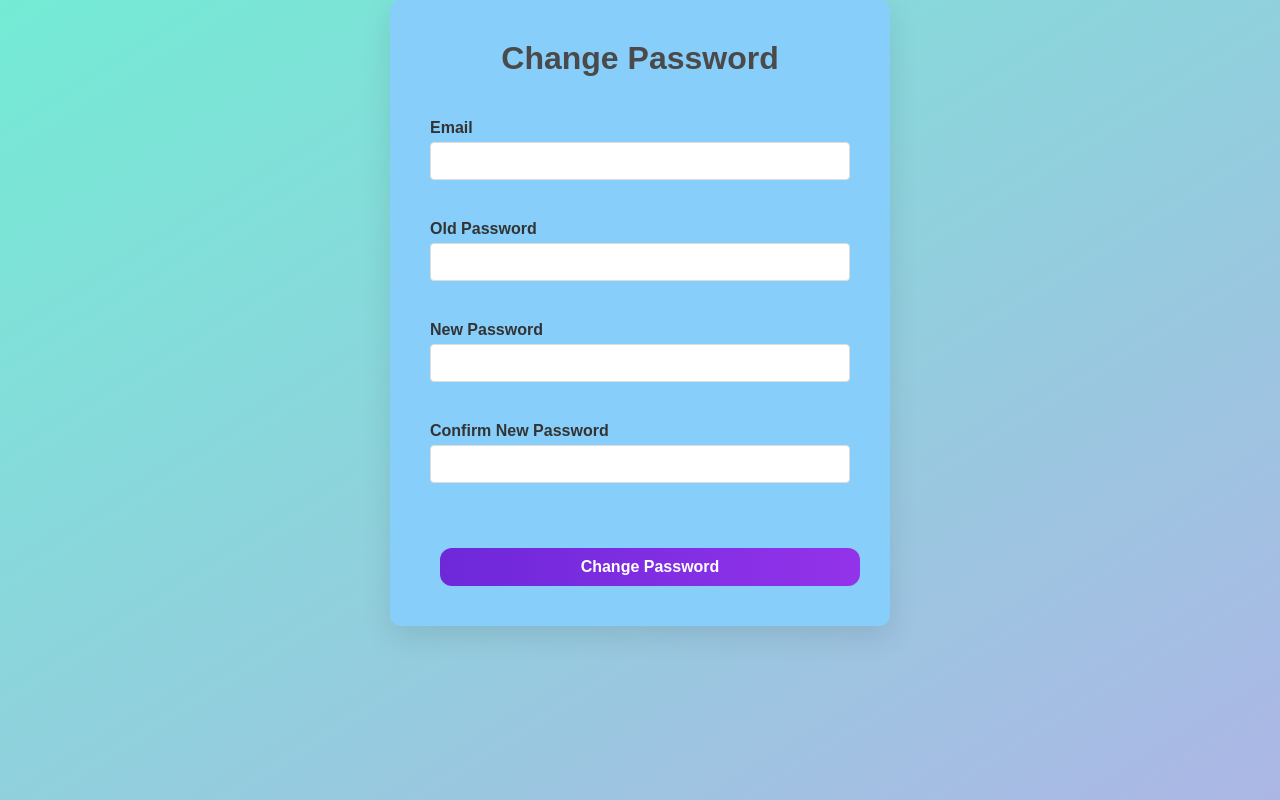
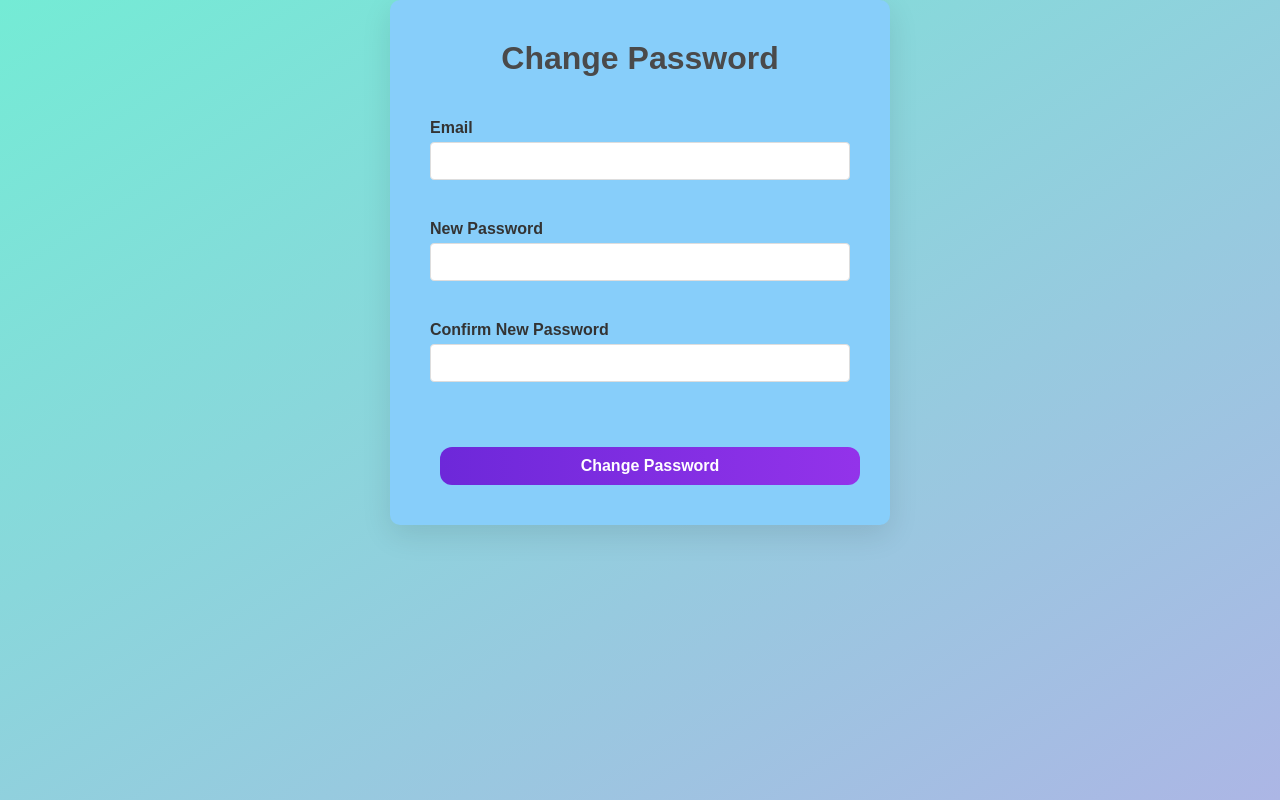
Before and after one commit to ritesh10-codes/MGMT_FRONTEND, a React (Create React App) app: page /password in a window 1280 px wide. Built offline with nearby package versions, Linux system fonts and the light colour scheme.

Commit message:
Changes in password-chnage

```diff
--- a/src/Component/Password.js
+++ b/src/Component/Password.js
@@ -5,7 +5,7 @@ import { Navigate } from 'react-router-dom';
 
 const PasswordChangeForm = () => {
   const [email, setEmail] = useState(''); // State for email
-  const [oldPassword, setOldPassword] = useState('');
+  // const [oldPassword, setOldPassword] = useState('');
   const [newPassword, setNewPassword] = useState('');
   const [confirmPassword, setConfirmPassword] = useState('');
   const [error, setError] = useState('');
@@ -33,7 +33,7 @@ const PasswordChangeForm = () => {
     // Create the payload with email, old password, new password, and confirm password
     const payload = {
       email,  // Include email in the payload
-      oldPassword,
+      // oldPassword,
       newPassword,
       confirmPassword
     };
@@ -78,7 +78,7 @@ const PasswordChangeForm = () => {
           />
         </div>
 
-        <div className="form-field">
+        {/* <div className="form-field">
           <label htmlFor="oldPassword">Old Password</label>
           <input
             type="password"
@@ -87,7 +87,7 @@ const PasswordChangeForm = () => {
             onChange={(e) => setOldPassword(e.target.value)}
             required
           />
-        </div>
+        </div> */}
 
         <div className="form-field">
           <label htmlFor="newPassword">New Password</label>
```
